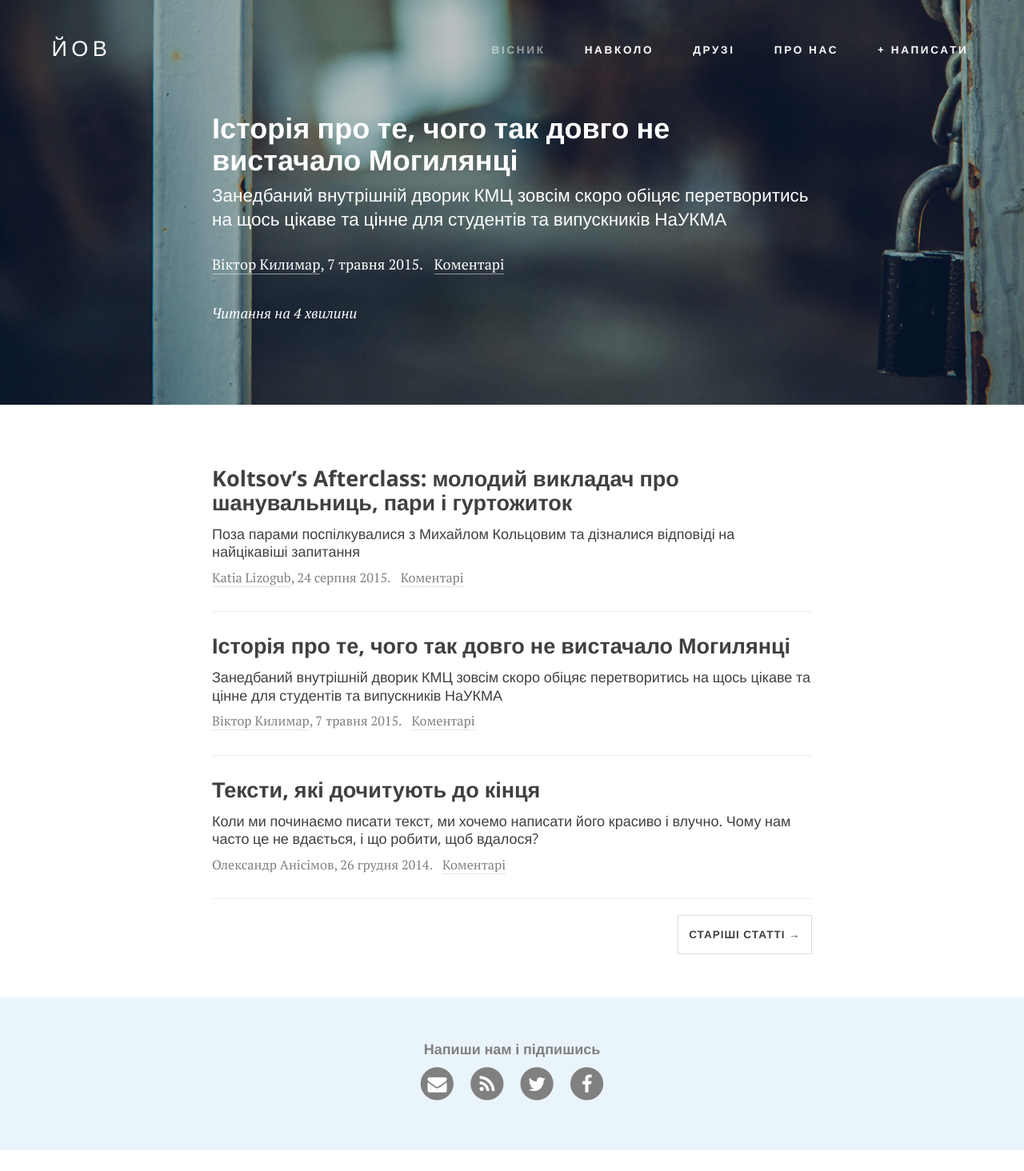
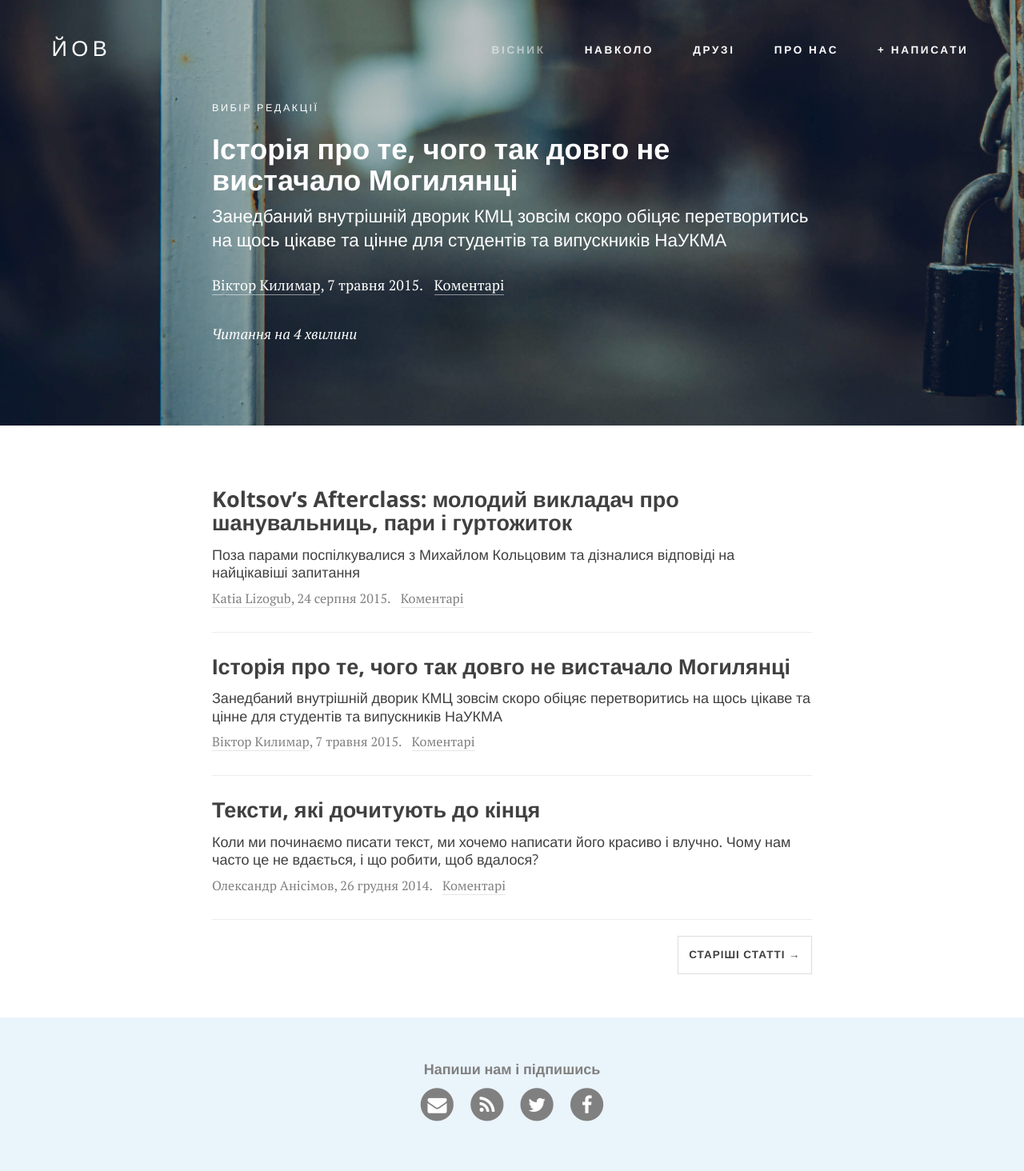
Before and after one commit to boretskyi/boretskyi.github.io, a Jekyll site: the page built from journal/index.html, in a window 1280 px wide. Shown: the whole page at 80% size. Built offline with Jekyll 4.4.1, drawn with Linux system fonts in a browser that asks for light colours; nearby versions of some CDN libraries; the list of posts is cut into pages by our own code; comment, search, counter and statistics services are not loaded; before the commit the page ends 1438 px from its top, so only the background shows below that.

Commit message:
Add featured caption

```diff
--- a/_includes/post_header.html
+++ b/_includes/post_header.html
@@ -5,6 +5,9 @@
             <div class="row">
                 <div class="col-lg-8 col-lg-offset-2 col-md-10 col-md-offset-1">
                     <div class="post-heading">
+                        {% if include.post.featured %}
+                        <span class="feat">Вибір редакції</span>
+                        {% endif %}
                         {% if include.link %}
                         <a href="{{ include.link | prepend: site.baseurl }}" class="post-link">
                         {% endif %}
--- a/_sass/site.scss
+++ b/_sass/site.scss
@@ -201,6 +201,12 @@ hr.small {
       color: $brand-light;
     }
     outline: none;
+  }
+
+  .feat {
+    @extend .caps;
+    @extend .sans-serif;
+    font-size: .7em;
   }
 
   .call-to-read {
```
